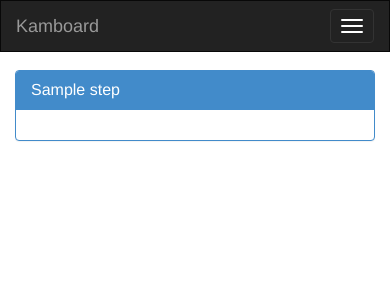
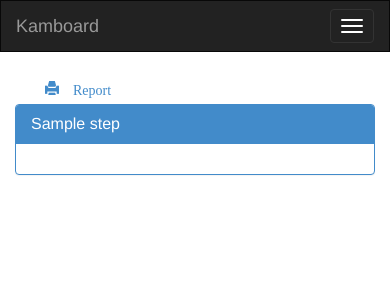
Before and after one commit to petry/kanboard, a Django app: template apps/core/templates/core/board_detail.html in a window 390 px wide. Shown: the top 300 px of the page. Run offline with Django 3.2, Linux system fonts and the light colour scheme; the template is opened without the code that fills it: most values are stand-ins (such as "Sample title", 1, 10 or a date in 2020); some libraries are stand-ins or nearby versions.

Commit message:
added report link

```diff
--- a/apps/core/templates/core/board_detail.html
+++ b/apps/core/templates/core/board_detail.html
@@ -5,7 +5,17 @@
 {% endblock %}
 
 {% block container %}
-    <div class="container">
+    <div class="container links">
+        <div class="col-md-12">
+            <ul class="nav nav-pills navbar-right">
+                <li>
+                    <a href="{% url "board-report" object.id %}" class="glyphicon glyphicon-print">
+                        <span>Report</span>
+                    </a>
+                </li>
+            </ul>
+        </div>
+
         <div class="steps">
             {% for step in object.steps %}
                 <div class="{{ panel_size_class }}">
--- a/apps/core/templates/core/board_list.html
+++ b/apps/core/templates/core/board_list.html
@@ -6,9 +6,6 @@
 
 {% block container %}
     <div class="container">
-        <h1>Kamboard</h1>
-
-
         <div class="table-responsive">
             <table class="table table-hover">
                 <thead>
```
Also changed, not shown: apps/core/tests/test_board_detail_template.py (+6 -0 lines), apps/core/tests/test_board_list_template.py (+0 -4 lines).
